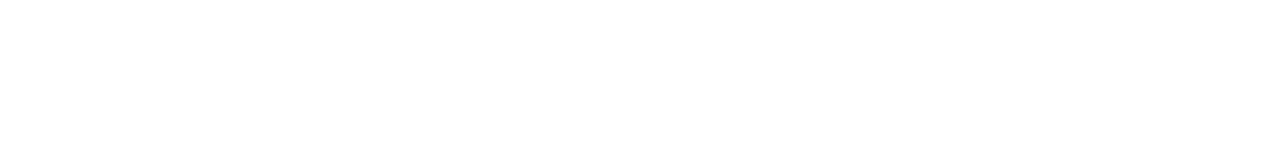
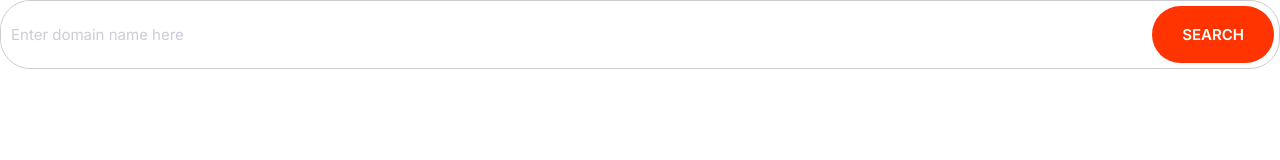
Before and after one commit to i2bgilberto/i2b-html-plus-css, a plain HTML site: page index.html in a window 1280 px wide. Drawn offline with Linux system fonts and the light colour scheme.

Commit message:
Input with search button

```diff
--- a/css/style.css
+++ b/css/style.css
@@ -4,6 +4,8 @@
     --color-accent: #ff3400;
     --color-heading: #1b0760;
     --color-body: #918ca4;
+    --color-border: #ccc;
+    --border-radius: 30px;
 }
 *, *::after, *::before {
     box-sizing: border-box;
@@ -218,3 +220,40 @@
          font-size: 1.5rem;
     }
 }
+
+/* Inputs */
+
+.input {
+    border-radius: var(--border-radius);
+    border: 1px solid var(--color-border);
+    color: var(--color-heading);
+    font-size: 2rem;
+    outline: none;
+    padding: 1.5rem 2.5rem;
+}
+
+::placeholder {
+    color: #cdcbd7;
+
+}
+.input-group {
+    border: 1px solid var(--color-border);
+    border-radius: var(--border-radius);
+    display: flex;
+}
+
+.input-group .input {
+     border:none;
+     flex-grow: 1;
+     padding: 1.5rem 1rem;
+}
+
+.input-group .btn {
+    margin: 5px;
+}
+@media screen and (min-width:1024px) {
+    .input {
+        font-size: 1.5rem;
+    }
+
+}
--- a/index.html
+++ b/index.html
@@ -14,6 +14,10 @@
     <link rel="stylesheet" href="css/style.css">
 </head>
 <body>
+    <div class="input-group">
+        <input type="text" class="input" placeholder="Enter domain name here">
+        <button class="btn btn--accent">SEARCH</button>
+    </div>
 
 </body>
 </html>
```
